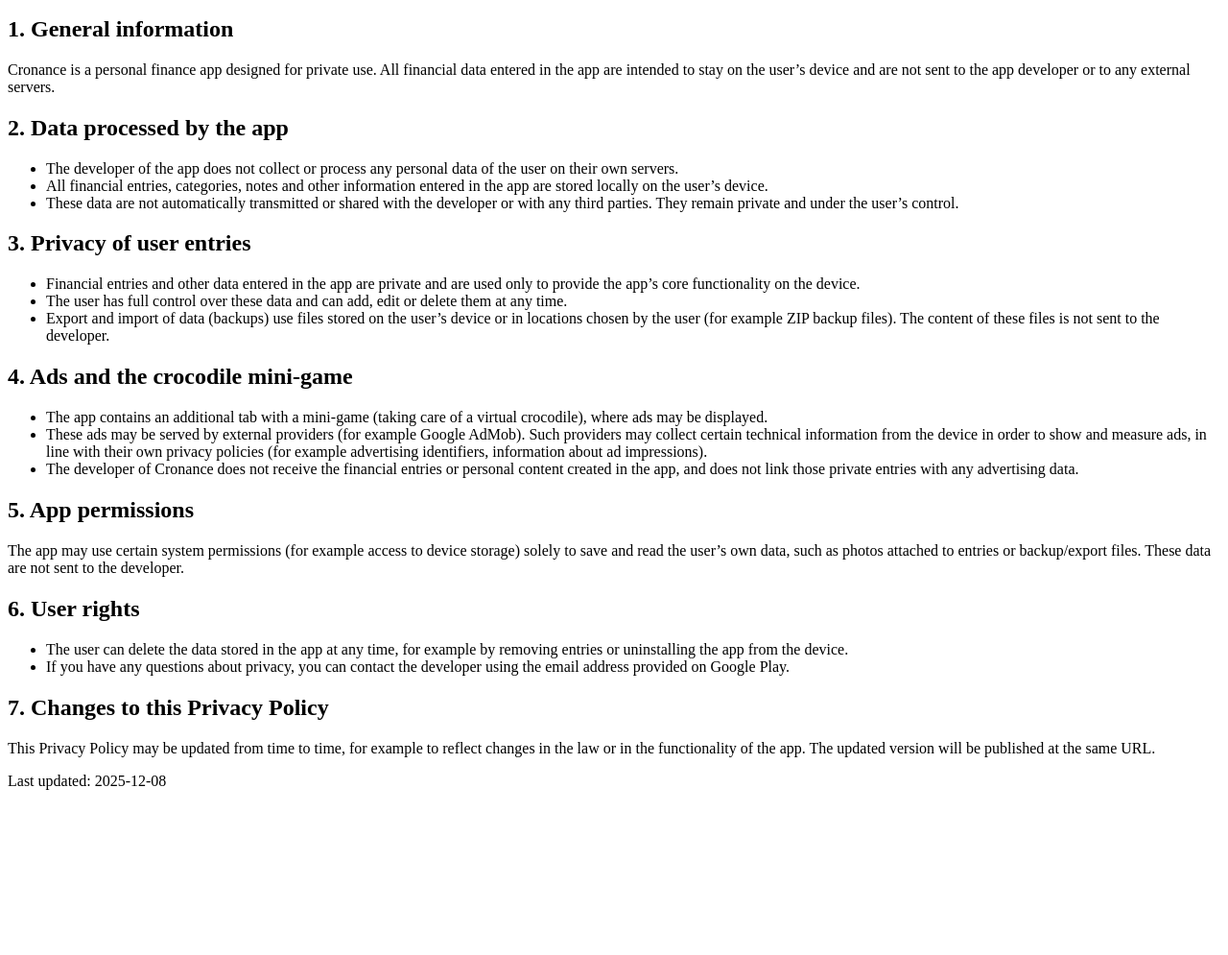
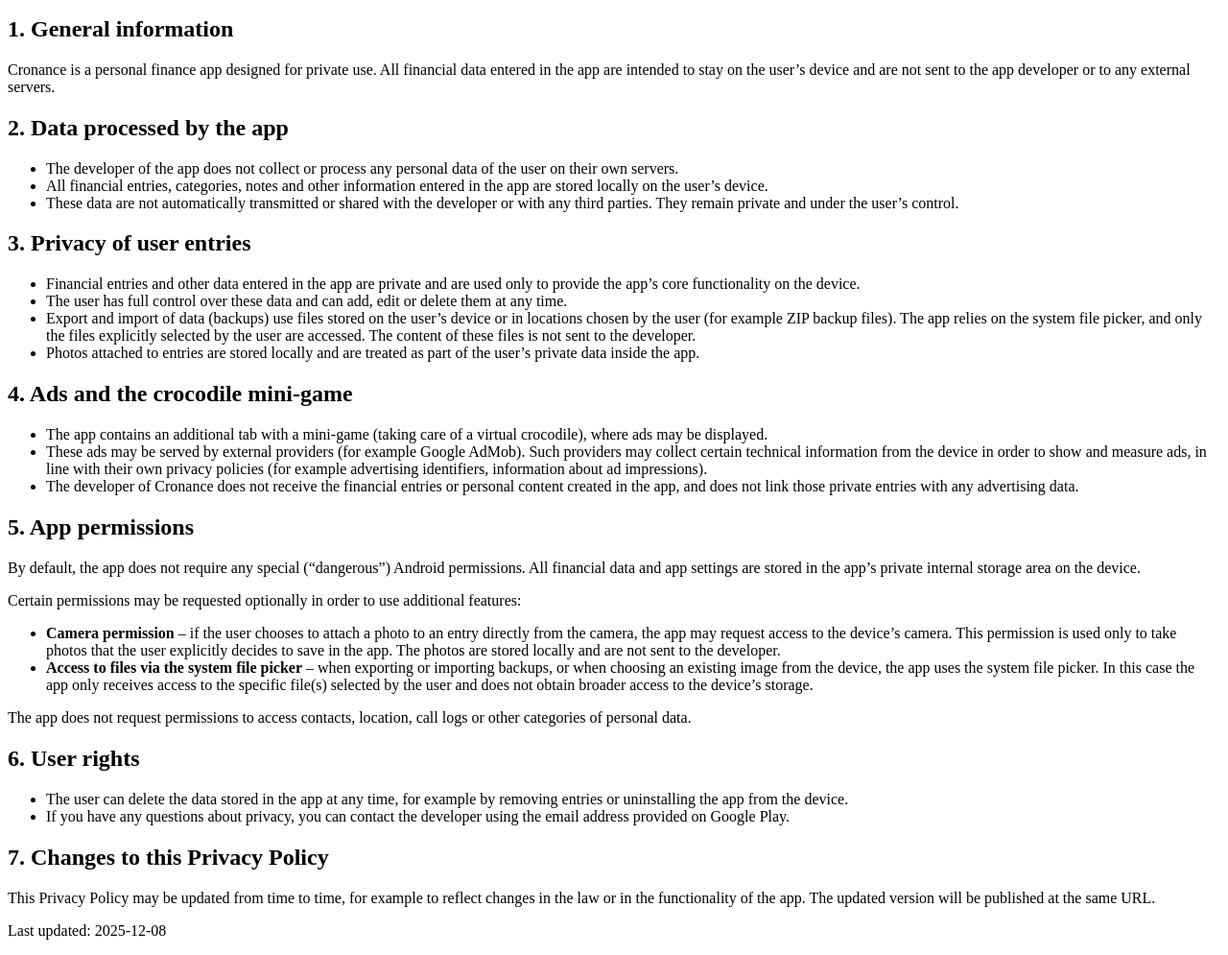
Before and after one commit to Ajyrek/ajyrek.github.io, a plain HTML site: page privacy.html in a window 1280 px wide. Shown: the part 101-1096 px from the top of the page at 96% size. Before the commit the page ends 940 px from the top, so only its background shows below. Drawn offline with Linux system fonts and the light colour scheme.

Commit message:
Update privacy.html

```diff
--- a/privacy.html
+++ b/privacy.html
@@ -33,7 +33,11 @@
         them at any time.</li>
     <li>Export and import of data (backups) use files stored on the user’s device
         or in locations chosen by the user (for example ZIP backup files). The
-        content of these files is not sent to the developer.</li>
+        app relies on the system file picker, and only the files explicitly
+        selected by the user are accessed. The content of these files is not
+        sent to the developer.</li>
+    <li>Photos attached to entries are stored locally and are treated as part of
+        the user’s private data inside the app.</li>
 </ul>
 
 <h2>4. Ads and the crocodile mini-game</h2>
@@ -50,9 +54,27 @@
 </ul>
 
 <h2>5. App permissions</h2>
-<p>The app may use certain system permissions (for example access to device
-storage) solely to save and read the user’s own data, such as photos attached
-to entries or backup/export files. These data are not sent to the developer.</p>
+<p>By default, the app does not require any special (“dangerous”) Android
+permissions. All financial data and app settings are stored in the app’s private
+internal storage area on the device.</p>
+
+<p>Certain permissions may be requested optionally in order to use additional
+features:</p>
+<ul>
+    <li><strong>Camera permission</strong> – if the user chooses to attach a photo
+        to an entry directly from the camera, the app may request access to the
+        device’s camera. This permission is used only to take photos that the
+        user explicitly decides to save in the app. The photos are stored locally
+        and are not sent to the developer.</li>
+    <li><strong>Access to files via the system file picker</strong> – when exporting
+        or importing backups, or when choosing an existing image from the device,
+        the app uses the system file picker. In this case the app only receives
+        access to the specific file(s) selected by the user and does not obtain
+        broader access to the device’s storage.</li>
+</ul>
+
+<p>The app does not request permissions to access contacts, location, call logs
+or other categories of personal data.</p>
 
 <h2>6. User rights</h2>
 <ul>
```
